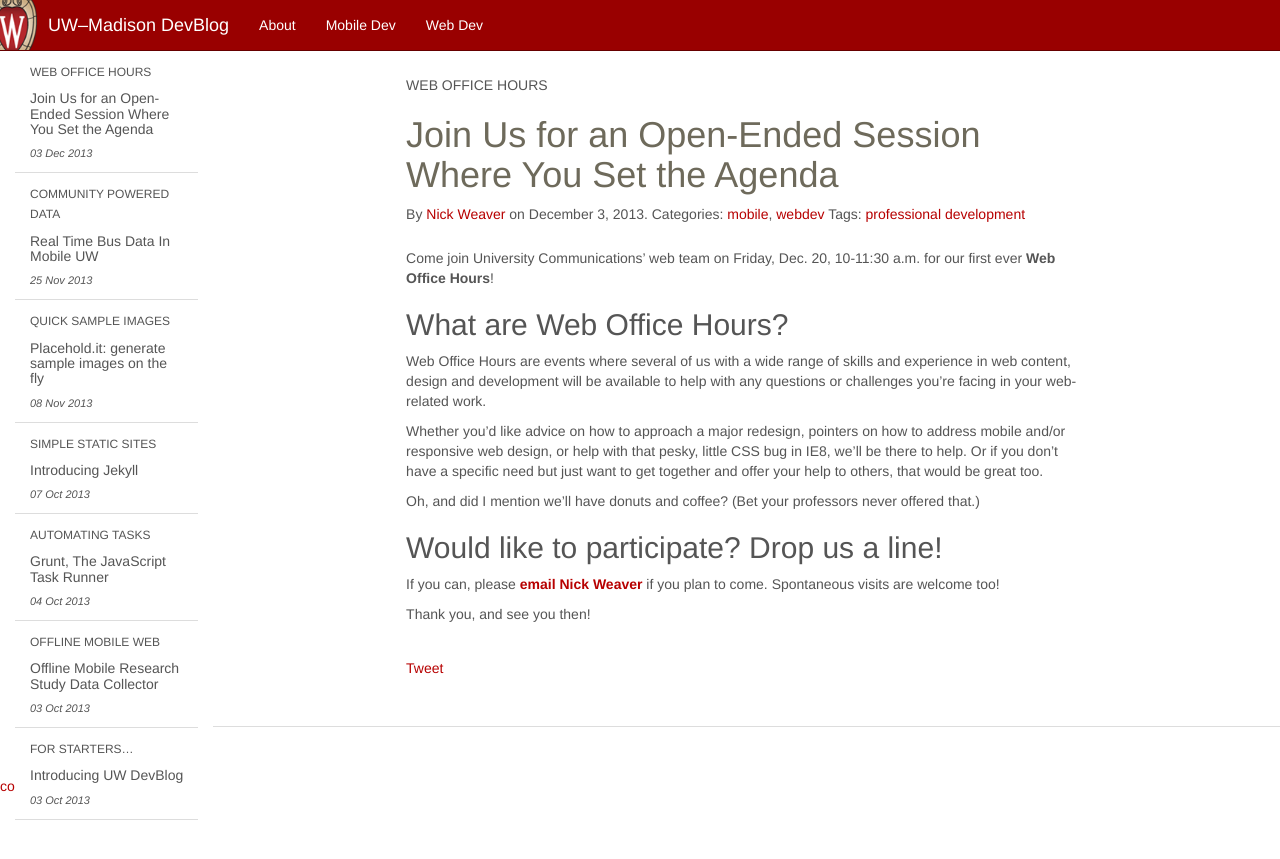
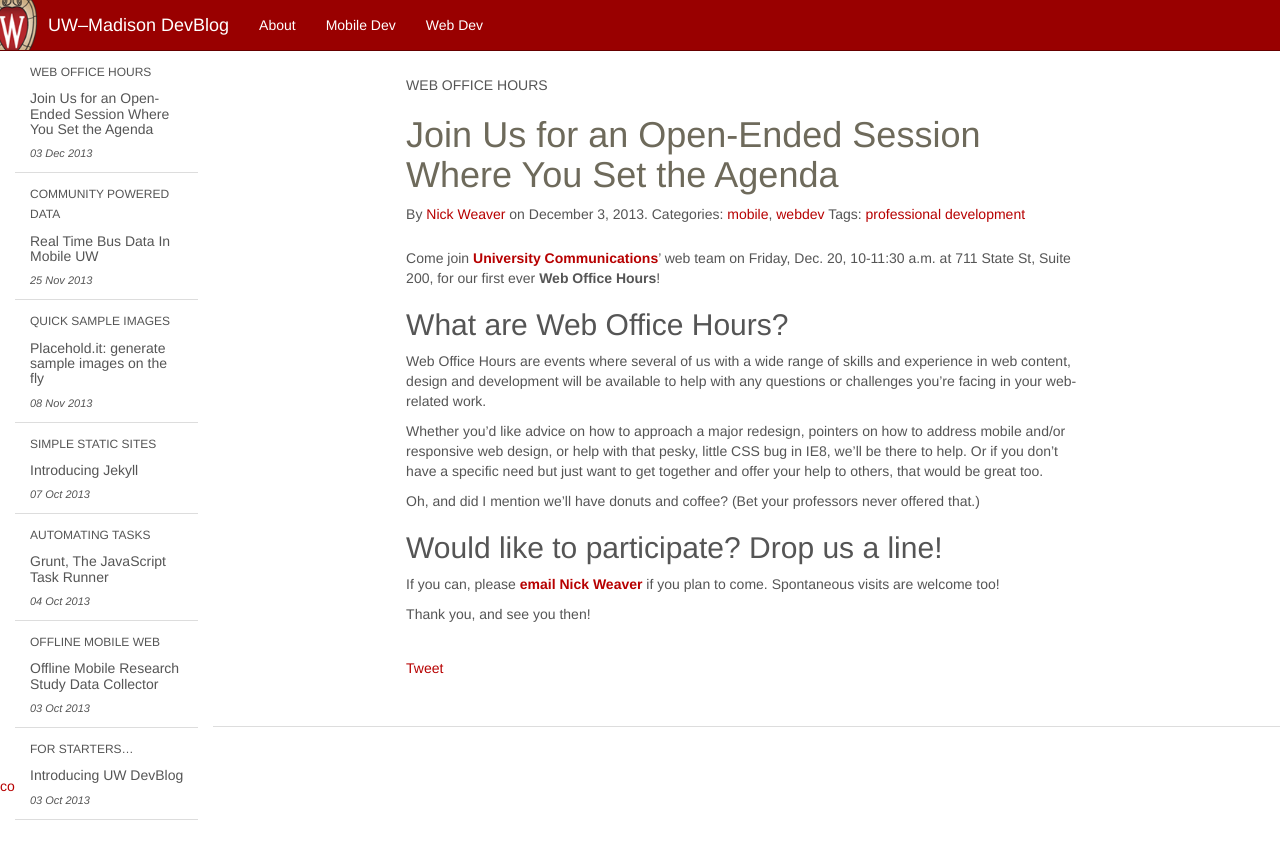
Before and after one commit to UWMadisonUcomm/devblog, a Jekyll site: the page built from _posts/2013-12-03-web-office-hours.markdown, in a window 1280 px wide. Shown: the top 859 px of the page. Built offline with Jekyll 4.4.1, drawn with Linux system fonts in a browser that asks for light colours; nearby versions of some CDN libraries; Markdown is read by kramdown in place of the engine named in the settings; comment, search, counter and statistics services are not loaded.

Commit message:
add address and link to uc homepage

```diff
--- a/_posts/2013-12-03-web-office-hours.markdown
+++ b/_posts/2013-12-03-web-office-hours.markdown
@@ -8,7 +8,7 @@
 lede: "Web Office Hours"
 ---
 
-Come join University Communications' web team on Friday, Dec. 20, 10-11:30 a.m. for our first ever **Web Office Hours**!
+Come join [University Communications]("http://uc.wisc.edu")' web team on Friday, Dec. 20, 10-11:30 a.m. at 711 State St, Suite 200, for our first ever **Web Office Hours**!
 
 
 ## What are Web Office Hours?
```
